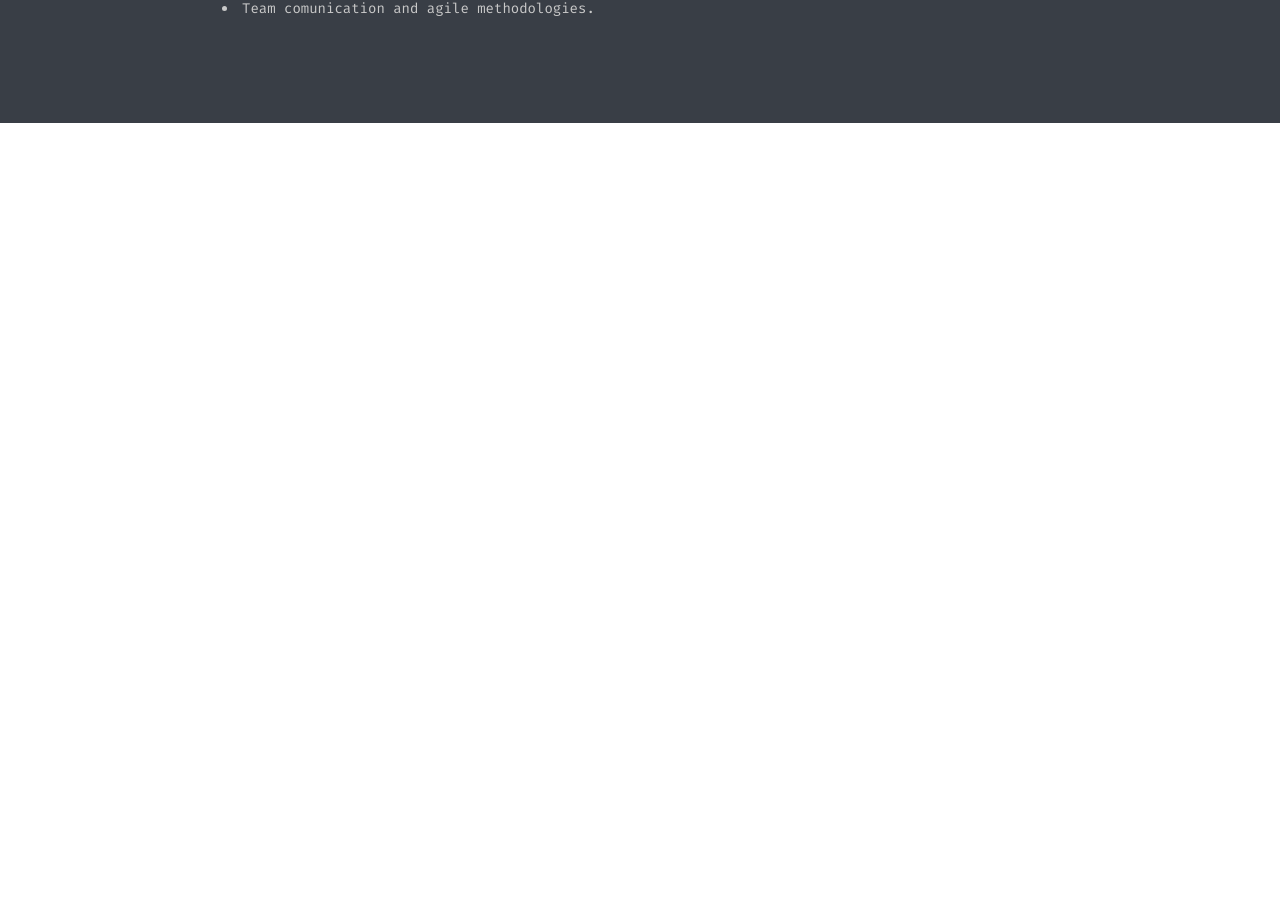
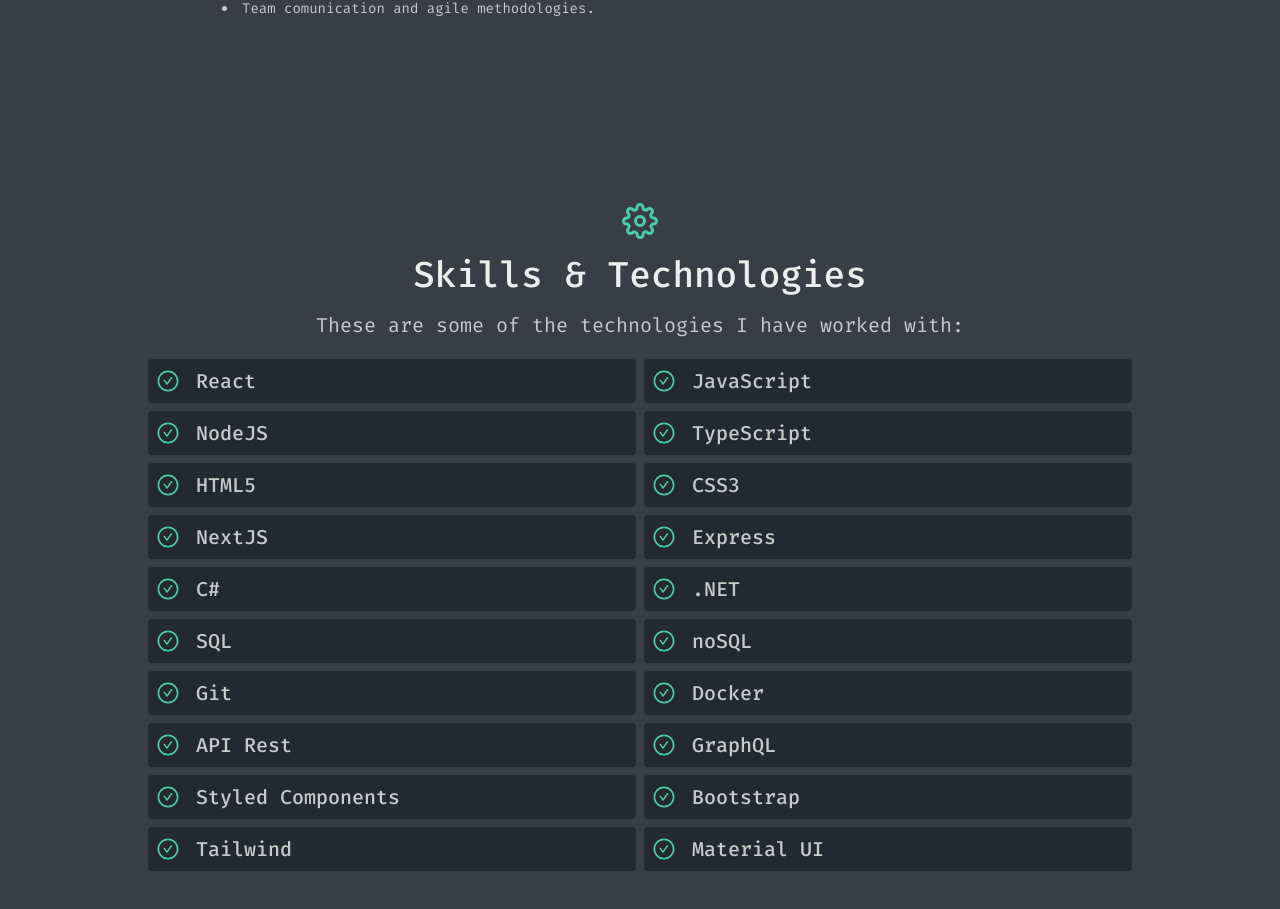
Before and after one commit to ManuelDiLena/dilenman-portfolio, a React (Vite) app: page / in a window 1280 px wide. Shown: the part 1417-2326 px from the top of the page. Before the commit the page ends 1540 px from the top, so only its background shows below. Built offline with nearby package versions, Linux system fonts and the light colour scheme.

Commit message:
Skills section

```diff
--- a/src/App.jsx
+++ b/src/App.jsx
@@ -2,6 +2,7 @@
 import About from './components/About'
 import Home from './components/Home'
 import Navbar from './components/Navbar'
+import Skills from './components/Skills'
 
 function App() {
   return (
@@ -9,6 +10,7 @@
         <Navbar />
         <Home />
         <About />
+        <Skills />
     </div>
   )
 }
--- a/src/components/About.jsx
+++ b/src/components/About.jsx
@@ -13,7 +13,7 @@
           <p>My interest in development began during my studies in 2016 and after graduation I continued learning to constantly improve my skills.</p>
           <p>Currently my focus is on creating accessible products and experiences, as well as continuing to increase my skills.</p>
         </div>
-        <h2 className='sm:text-2xl text-xl text-text mb-4'>
+        <h2 className='sm:text-2xl text-xl text-light mb-4'>
           Where I've Worked
         </h2>
         <div className='flex flex-col text-text mb-6 sm:w-3/4'>
--- /dev/null
+++ b/src/components/Skills.jsx
@@ -0,0 +1,35 @@
+import { FiSettings } from 'react-icons/fi';
+import { AiOutlineCheckCircle } from 'react-icons/ai';
+import { skills } from '../data';
+
+export default function Skills() {
+  return (
+    <section id='skills'>
+      <div className='container px-5 sm:py-20 py-16 mx-auto'>
+        <div className='text-center mb-4'>
+          <FiSettings className='w-10 inline-block mb-4 text-rocketblue sm:text-4xl text-3xl'/>
+          <h1 className='sm:text-4xl text-2xl font-medium title-font text-light mb-4'>
+            Skills & Technologies
+          </h1>
+          <p className='text-text leading-relaxed mx-auto sm:text-xl'>
+            These are some of the technologies I have worked with:
+          </p>
+        </div>
+        <div className='flex flex-wrap lg:w-4/5 sm:mx-auto sm:mb-2 -mx-2'>
+          {
+            skills.map((skill, i) => (
+              <div key={i} className='p-1 sm:w-1/2 w-full'>
+                <div className='bg-dark rounded flex p-2 h-full items-center'>
+                  <AiOutlineCheckCircle className='text-rocketblue w-6 h-6 flex-shrink-0 mr-4' />
+                  <span className='title-font font-medium text-text sm:text-xl'>
+                    {skill}
+                  </span>
+                </div>
+              </div>
+            ))
+          }
+        </div>
+      </div>
+    </section>
+  );
+}
--- /dev/null
+++ b/src/data.js
@@ -0,0 +1,22 @@
+export const skills = [
+  'React',
+  'JavaScript',
+  'NodeJS',
+  'TypeScript',
+  'HTML5',
+  'CSS3',
+  'NextJS',
+  'Express',
+  'C#',
+  '.NET',
+  'SQL',
+  'noSQL',
+  'Git',
+  'Docker',
+  'API Rest',
+  'GraphQL',
+  'Styled Components',
+  'Bootstrap',
+  'Tailwind',
+  'Material UI'
+];
```
